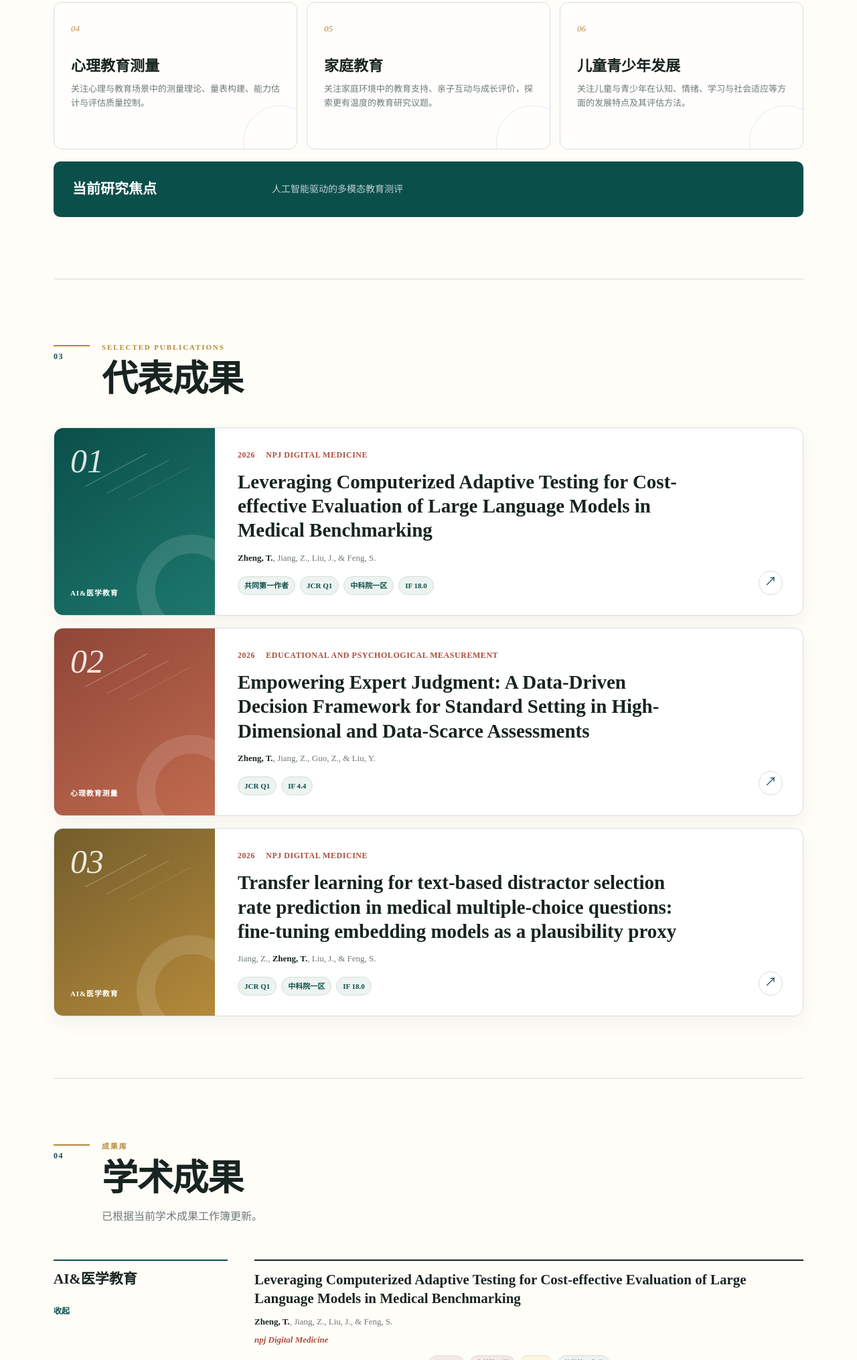
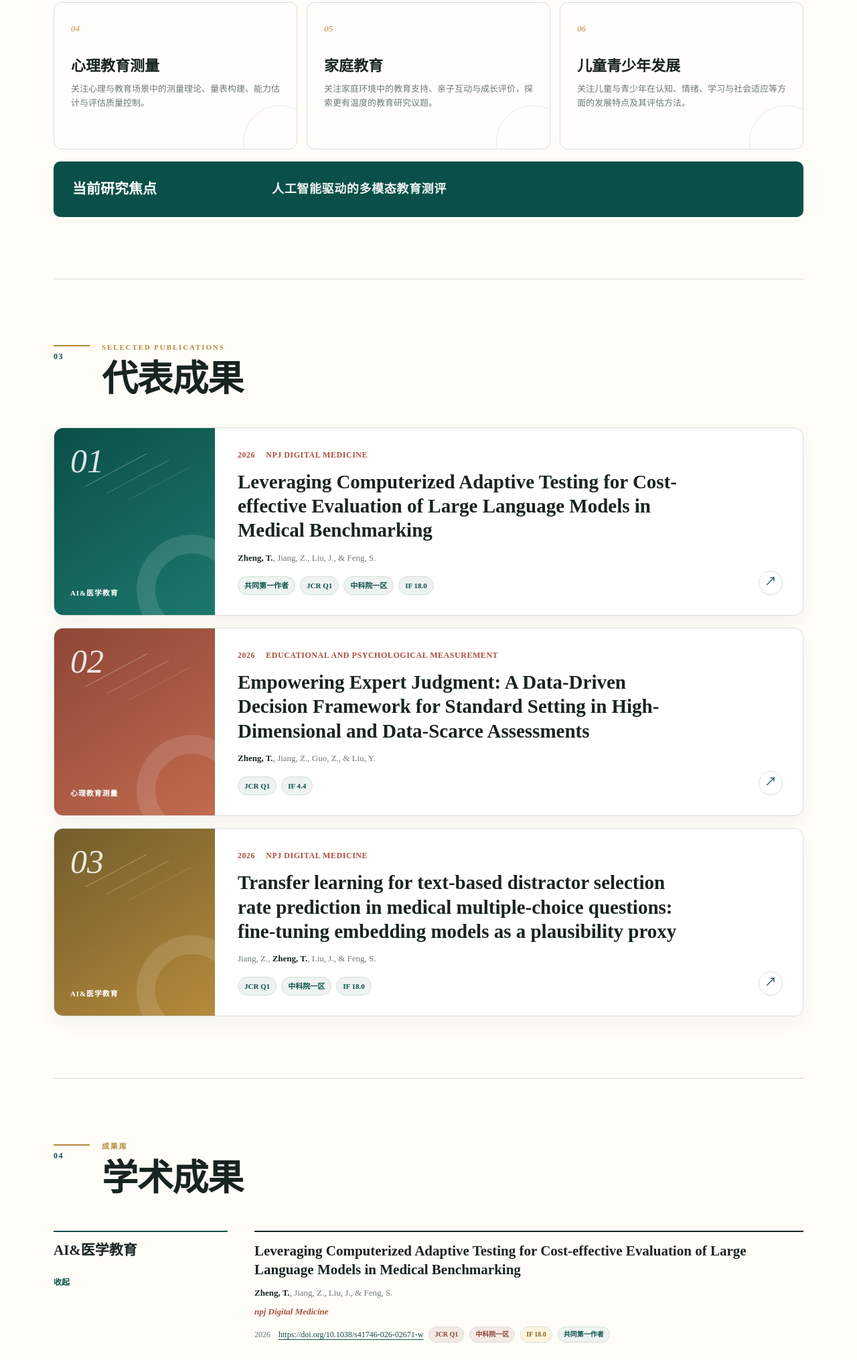
Before and after one commit to CharonZheng/CharonZheng.github.io, a plain HTML site: page index.html in a window 1280 px wide. Shown: the part 1638-3668 px from the top of the page at 67% size. Drawn offline with Linux system fonts and the light colour scheme.

Commit message:
style(research): emphasize current focus

```diff
--- a/index.html
+++ b/index.html
@@ -108,7 +108,6 @@
             <div>
               <p class="eyebrow" data-ui="outputsLabel"></p>
               <h2 data-ui="publicationsHeading"></h2>
-              <p class="section-intro" data-ui="publicationsNote"></p>
             </div>
             <button class="text-button" type="button" data-publications-toggle></button>
           </div>
--- a/site-data.js
+++ b/site-data.js
@@ -284,7 +284,6 @@ const SITE_DATA = {
       heroSecondaryCta: "Contact for collaboration",
       focusHeading: "Current Research Focus",
       publicationsHeading: "Academic Outputs",
-      publicationsNote: "Updated from the current academic outputs workbook.",
       featuredHeading: "Representative Work",
       tableYear: "Year",
       tableTitle: "Title",
@@ -426,7 +425,6 @@ const SITE_DATA = {
       heroSecondaryCta: "联系合作交流",
       focusHeading: "当前研究焦点",
       publicationsHeading: "学术成果",
-      publicationsNote: "已根据当前学术成果工作簿更新。",
       featuredHeading: "代表成果",
       tableYear: "年份",
       tableTitle: "题名",
--- a/styles.css
+++ b/styles.css
@@ -752,9 +752,12 @@ html:lang(zh) .hero-headline {
 
 .research-focus-text {
   margin: 0;
-  color: rgba(255, 255, 255, 0.74);
+  color: rgba(255, 255, 255, 0.94);
   font-family: var(--kai);
-  font-size: 14px;
+  font-size: 18px;
+  font-weight: 600;
+  letter-spacing: 0.035em;
+  line-height: 1.5;
 }
 
 .featured-publications {
@@ -1297,6 +1300,10 @@ html:lang(zh) .hero-headline {
     gap: 8px;
   }
 
+  .research-focus-text {
+    font-size: 16px;
+  }
+
   .featured-card {
     grid-template-columns: 1fr;
   }
```
